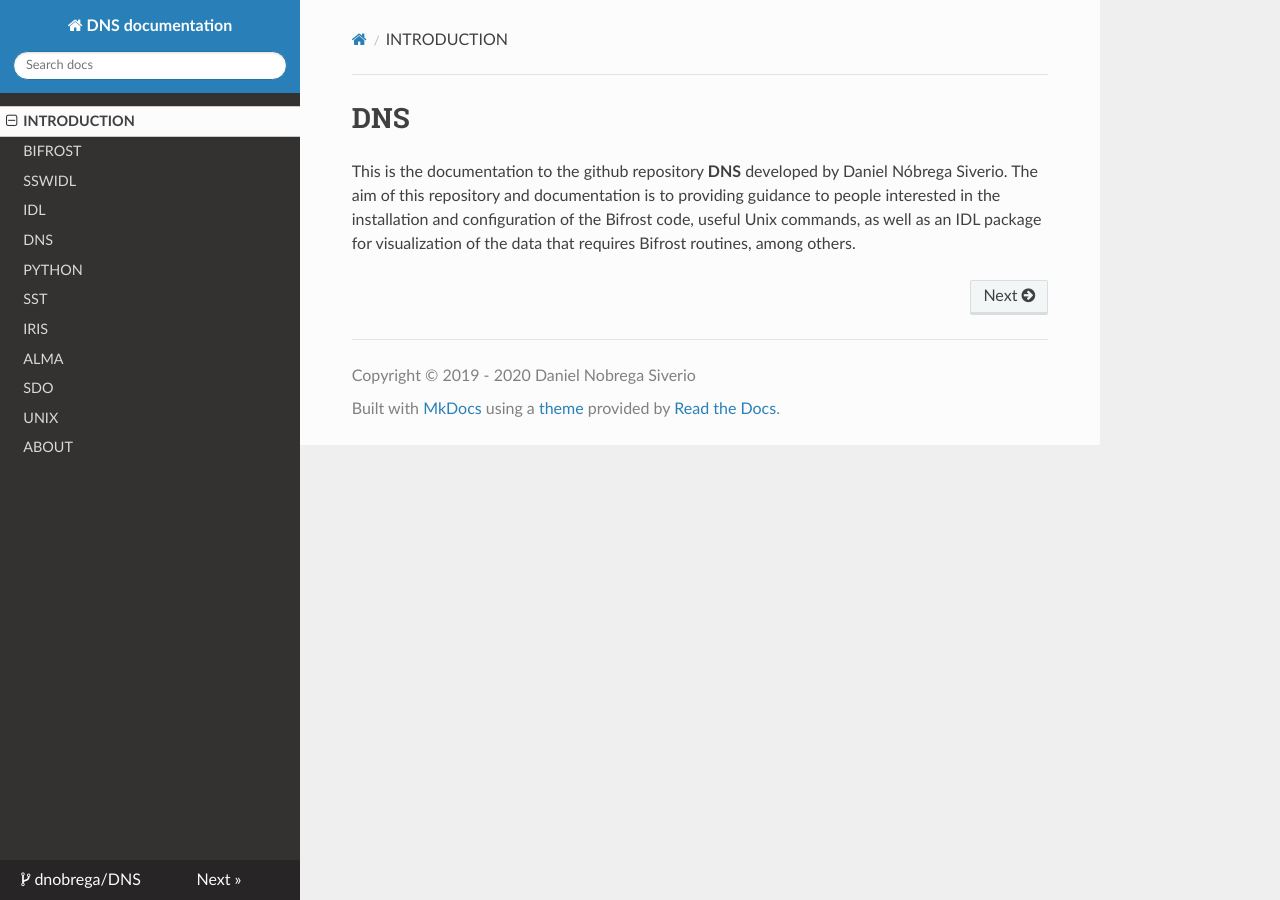
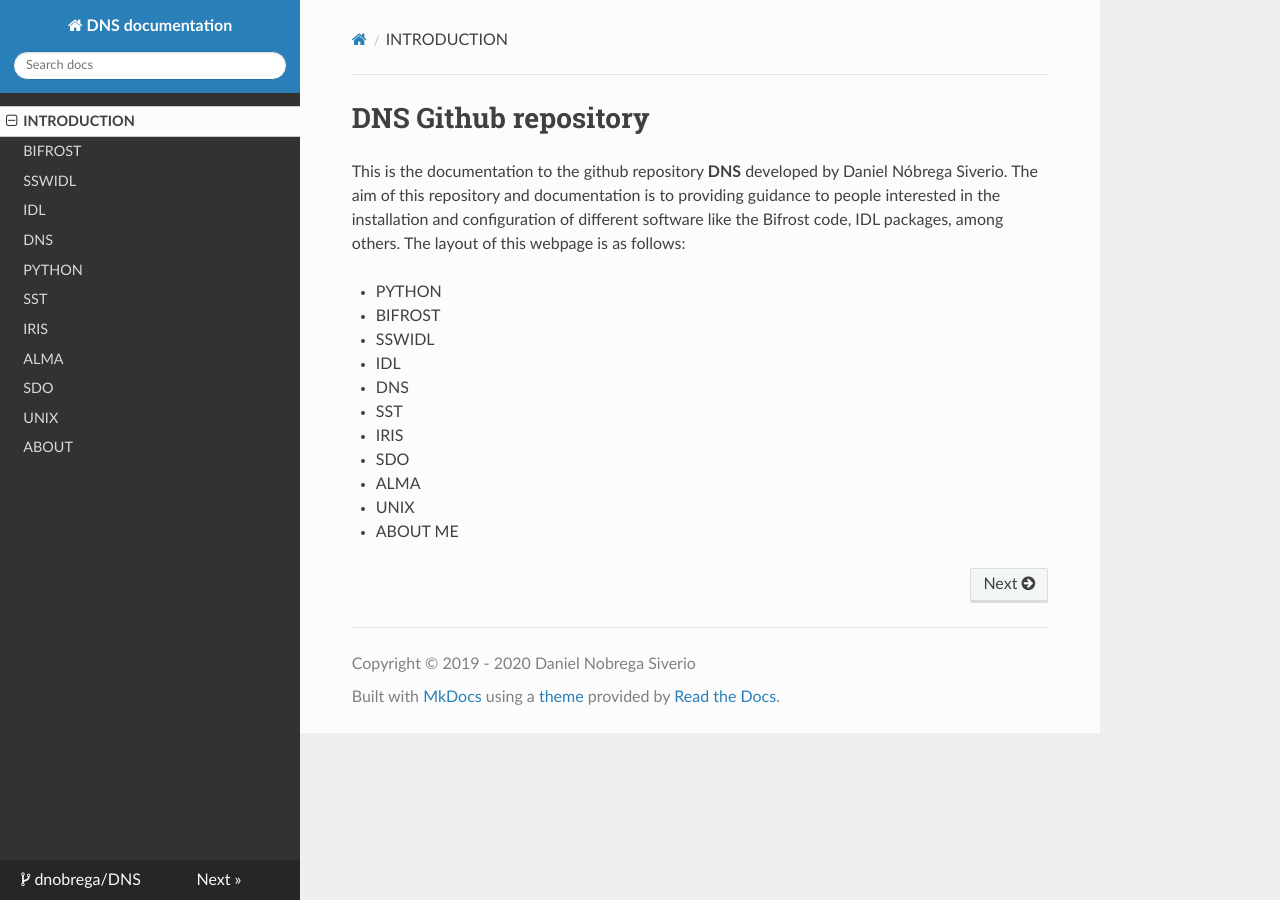
Before and after one commit to dnobrega/DNS, an MkDocs documentation site: the page built from docs/index.md, in a window 1280 px wide. Built offline with MkDocs 1.6.1, drawn with Linux system fonts in a browser that asks for light colours; nearby versions of some CDN libraries.

Commit message:
Update index.md

```diff
--- a/docs/index.md
+++ b/docs/index.md
@@ -1,4 +1,15 @@
-# DNS
+# DNS Github repository
 
-This is the documentation to the github repository **DNS** developed by Daniel Nóbrega Siverio. The aim of this repository
-and documentation is to providing guidance to people interested in the installation and configuration of the Bifrost code, useful Unix commands, as well as an IDL package for visualization of the data that requires Bifrost routines, among others.
+This is the documentation to the github repository **DNS** developed by Daniel Nóbrega Siverio. The aim of this repository and documentation is to providing guidance to people interested in the installation and configuration of different software like the Bifrost code, IDL packages, among others. The layout of this webpage is as follows:
+
+- PYTHON
+- BIFROST
+- SSWIDL
+- IDL
+- DNS
+- SST
+- IRIS
+- SDO
+- ALMA
+- UNIX
+- ABOUT ME
```
